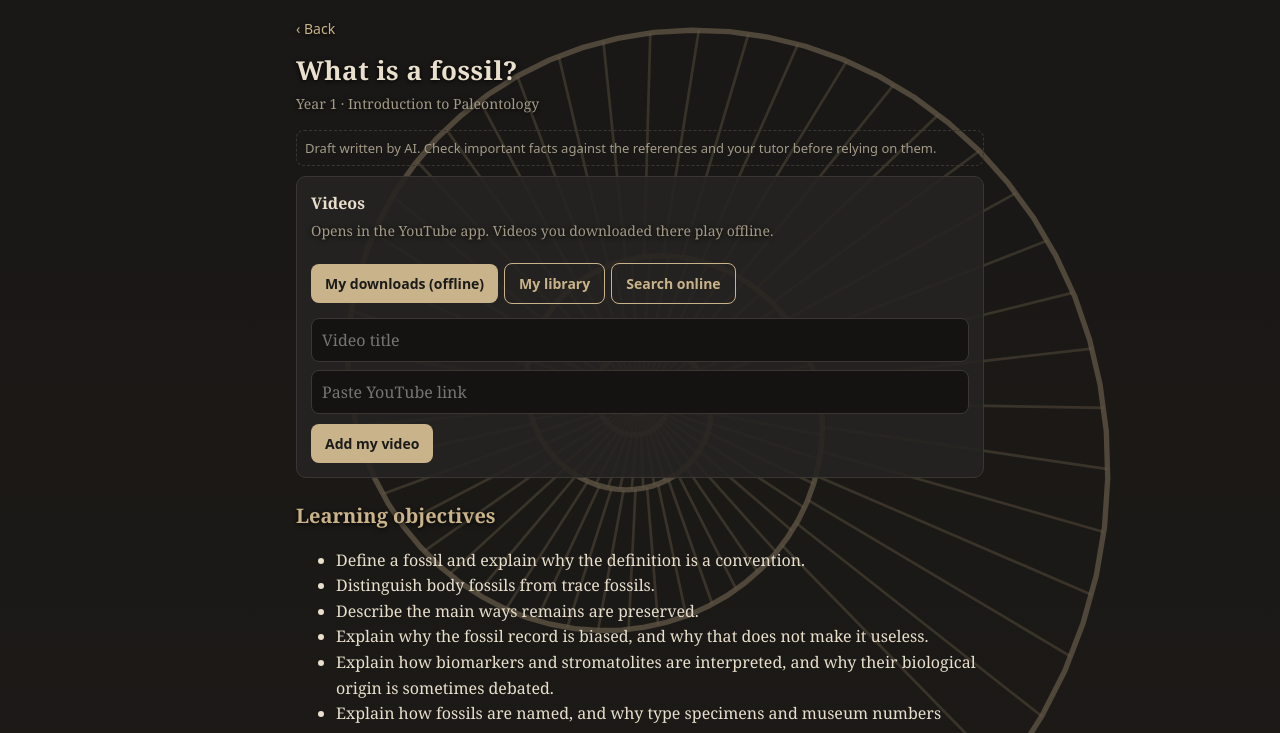
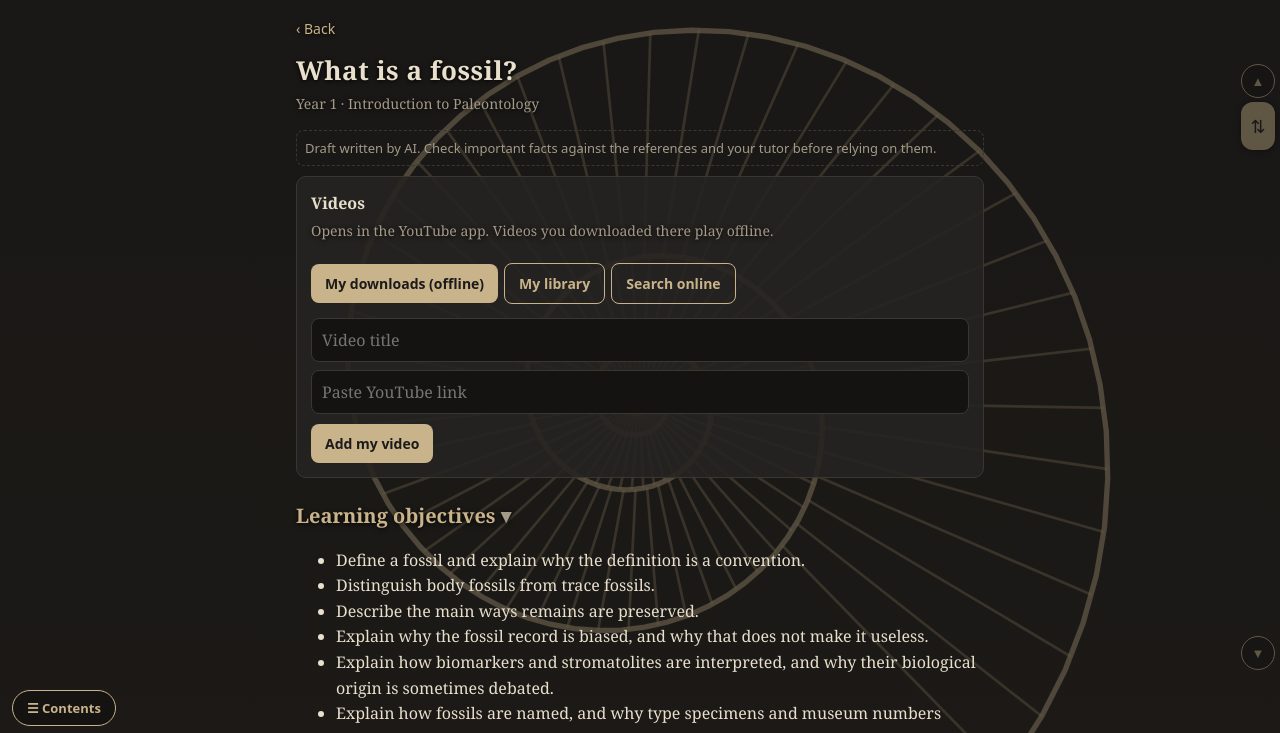
Before and after one commit to lalindajayasena/Deep-Time, a plain HTML site: page index.html in a window 1280 px wide. Both pictures are taken after a click on the element 640 px from the left and 150 px from the top of the page. Shown: the top 733 px of the page. Drawn offline with Linux system fonts and the light colour scheme.

Commit message:
Add files via upload

```diff
--- a/index.html
+++ b/index.html
@@ -58,8 +58,20 @@ h1,h2,.sub,.back{text-shadow:0 1px 5px #000}
 input[type=range]{padding:0;accent-color:var(--ac)}
 table{width:100%;border-collapse:collapse;font:13px/1.4 system-ui,sans-serif;margin:8px 0}td,th{border:1px solid var(--line);padding:6px;text-align:left;vertical-align:top}th{color:var(--ac)}
 details.tn{border:1px solid var(--line);border-radius:8px;padding:8px;margin:8px 0}details.tn summary{color:var(--ac)}.tx{white-space:pre-wrap;font-size:15px;margin:8px 0}
+#sb{position:fixed;right:3px;top:calc(env(safe-area-inset-top,0px) + 64px);bottom:calc(env(safe-area-inset-bottom,0px) + 130px);width:38px;z-index:30;display:none;flex-direction:column;align-items:center;opacity:.4;transition:opacity .3s;pointer-events:none}
+#sb.act{opacity:1}
+#sb .e{flex:none;width:34px;height:34px;border-radius:50%;border:1px solid var(--ac);background:rgba(20,19,18,.9);color:var(--ac);font-size:13px;pointer-events:auto}
+#st{flex:1;position:relative;width:100%;margin:4px 0}
+#sh{position:absolute;left:2px;top:0;width:34px;height:48px;border-radius:12px;background:var(--ac);color:#1c1b1a;display:flex;align-items:center;justify-content:center;font-size:18px;touch-action:none;pointer-events:auto;box-shadow:0 1px 6px #000}
+#sbub{position:fixed;right:50px;max-width:62vw;padding:6px 10px;background:rgba(20,19,18,.96);border:1px solid var(--ac);border-radius:8px;font:13px/1.3 system-ui,sans-serif;color:var(--tx);display:none;z-index:31;pointer-events:none}
+#ctb{position:fixed;left:12px;bottom:calc(env(safe-area-inset-bottom,0px) + 74px);z-index:30;display:none;background:rgba(20,19,18,.92);color:var(--ac);border:1px solid var(--ac);border-radius:20px;padding:8px 14px;font:600 13px system-ui,sans-serif}
+#sheet{display:none;position:fixed;inset:0;z-index:40;background:rgba(0,0,0,.6)}
+.sh-in{position:absolute;left:0;right:0;bottom:0;max-height:75vh;overflow:auto;background:#1c1b1a;border-top:1px solid var(--ac);border-radius:14px 14px 0 0;padding:14px 16px calc(env(safe-area-inset-bottom,0px) + 16px)}
+.ci{padding:12px 4px;border-bottom:1px solid var(--line);font-size:16px}
+h2.cl{cursor:pointer;scroll-margin-top:12px}h2.cl::after{content:" ▾";color:var(--mu)}h2.cl[data-c="1"]::after{content:" ▸"}
 .vx{flex:none;width:40px;background:none;border:1px solid var(--line);border-radius:12px;color:var(--mu);font-size:16px}
 </style></head><body><div id="w1"></div><div id="w2"></div><div id="dim"></div><div id="app"></div>
+<div id="sb"><button class="e" onclick="toTop()" aria-label="Go to top">▲</button><div id="st"><div id="sh" aria-label="Drag to scroll">⇅</div></div><button class="e" onclick="toBottom()" aria-label="Go to bottom">▼</button></div><div id="sbub"></div><button id="ctb" onclick="openContents()">☰ Contents</button><div id="sheet" onclick="if(event.target===this)closeSheet()"></div>
 <nav id="nav"></nav>
 <script>
 const YEARS=[
@@ -444,6 +456,19 @@ return `<button class="back" onclick="go('home')">‹ Home</button><h1>Save my p
 5. Create it, and copy the Client ID. Paste it above and tap Save Client ID.
 6. Tap Save to Google Drive and sign in. Google’s menus change, so tell me where you get stuck.</div></details></div>
 <div class="card"><h3>What is saved</h3><p class="sub">Completed lessons, quiz and short answers, tutor-review marks, Notebook, Tutor notes, your video links, and wallpaper settings. Your own wallpaper pictures are not included.</p></div>`}
+const COL={},SB={drag:false,hide:null};
+function sbUpdate(){try{const sb=document.getElementById("sb"),H=document.documentElement.scrollHeight,W=innerHeight,show=H>W*2.2;sb.style.display=show?"flex":"none";document.getElementById("ctb").style.display=(V.t==="lesson")?"block":"none";if(!show)return;const tr=document.getElementById("st"),th=document.getElementById("sh"),max=Math.max(0,tr.clientHeight-th.offsetHeight),r=H>W?scrollY/(H-W):0;th.style.top=Math.max(0,Math.min(max,r*max))+"px"}catch(e){}}
+function sbWake(){try{const sb=document.getElementById("sb");sb.classList.add("act");clearTimeout(SB.hide);if(!SB.drag)SB.hide=setTimeout(()=>sb.classList.remove("act"),1800)}catch(e){}}
+function secAt(){const hs=[...document.querySelectorAll("#app > h1, #app > h2")];let n="";hs.forEach(h=>{if(h.getBoundingClientRect().top<=innerHeight*.35)n=h.textContent});return n}
+function sbDrag(e){const tr=document.getElementById("st"),th=document.getElementById("sh"),b=tr.getBoundingClientRect(),max=Math.max(1,b.height-th.offsetHeight),H=document.documentElement.scrollHeight,W=innerHeight;let y=e.clientY-b.top-th.offsetHeight/2;y=Math.max(0,Math.min(max,y));th.style.top=y+"px";scrollTo(0,(y/max)*(H-W));const bu=document.getElementById("sbub");bu.textContent=secAt()||"…";bu.style.top=Math.max(8,e.clientY-20)+"px";bu.style.display="block"}
+(function(){try{const th=document.getElementById("sh");th.addEventListener("pointerdown",e=>{SB.drag=true;try{th.setPointerCapture(e.pointerId)}catch(x){}document.getElementById("sb").classList.add("act");sbDrag(e);e.preventDefault()});th.addEventListener("pointermove",e=>{if(SB.drag)sbDrag(e)});const end=()=>{if(!SB.drag)return;SB.drag=false;document.getElementById("sbub").style.display="none";sbWake()};th.addEventListener("pointerup",end);th.addEventListener("pointercancel",end);addEventListener("scroll",()=>{if(!SB.drag)sbUpdate();sbWake()},{passive:true});addEventListener("resize",sbUpdate)}catch(e){}})();
+function toTop(){scrollTo({top:0,behavior:"smooth"})}
+function toBottom(){scrollTo({top:document.documentElement.scrollHeight,behavior:"smooth"})}
+function enhance(){try{const app=document.getElementById("app");if(V.t==="lesson"){const key=V.id;COL[key]=COL[key]||{};[...app.querySelectorAll(":scope > h2")].forEach((h,i)=>{h.id="h"+i;h.classList.add("cl");const nodes=[];let n=h.nextElementSibling;while(n&&n.tagName!=="H2"&&n.tagName!=="BUTTON"){nodes.push(n);n=n.nextElementSibling}const t=h.textContent,ap=()=>{const c=COL[key][t];nodes.forEach(x=>{x.style.display=c?"none":""});h.dataset.c=c?"1":""};ap();h.onclick=()=>{COL[key][t]=!COL[key][t];ap();sbUpdate()}})}}catch(e){}setTimeout(sbUpdate,0)}
+function openContents(){const hs=[...document.querySelectorAll("#app > h2")],sh=document.getElementById("sheet");sh.innerHTML='<div class="sh-in"><div class="row"><b>Contents</b><button class="back" onclick="closeSheet()">Close</button></div><div><button class="btn g" onclick="colAll(1)">Collapse all</button><button class="btn g" onclick="colAll(0)">Expand all</button></div>'+hs.map((h,i)=>'<div class="ci" onclick="goSec('+i+')">'+esc(h.textContent)+"</div>").join("")+"</div>";sh.style.display="block"}
+function closeSheet(){document.getElementById("sheet").style.display="none"}
+function goSec(i){const h=document.getElementById("h"+i);closeSheet();if(!h)return;if(h.dataset.c)h.click();h.scrollIntoView({behavior:"smooth",block:"start"})}
+function colAll(v){closeSheet();const key=V.id;COL[key]=COL[key]||{};document.querySelectorAll("#app > h2").forEach(h=>{COL[key][h.textContent]=!!v});enhance();scrollTo(0,0)}
 function view(){
 const t=V.t;
 if(t==="wp")return wpHTML();if(t==="sl")return slHTML();if(t==="bk")return bkHTML();if(t==="plan")return planHTML();
@@ -473,7 +498,7 @@ if(t==="prog"){const sc=Object.keys(LESSONS).map(i=>[i,score(i)]),weak=sc.filter
 <div class="card"><h3>Revision needed</h3><div>${weak.length?weak.map(x=>LESSONS[x[0]].title+" — below 75%, review the lesson.").join("<br>"):"Nothing flagged."}</div></div>
 ${mistakesHTML()}<div class="card"><h3>Curriculum</h3><div class="tag">4 years · 38 modules planned</div></div>`}
 }
-function render(){document.getElementById("app").innerHTML=view();if(V.t==="wp")fillThumbs();if(V.t==="bk")gsiLoad().catch(()=>{});
+function render(){document.getElementById("app").innerHTML=view();if(V.t==="wp")fillThumbs();if(V.t==="bk")gsiLoad().catch(()=>{});enhance();
 const m={home:"home",uni:"uni",mod:"uni",lesson:"uni",notes:"notes",prog:"prog",wp:"wp",sl:"home",bk:"home",plan:"uni"}[V.t];
 document.getElementById("nav").innerHTML=[["home","🏛️","Home"],["uni","🎓","University"],["notes","📓","Notebook"],["prog","📊","Progress"],["wp","🎨","Style"]].map(b=>`<button class="${m===b[0]?"on":""}" onclick="go('${b[0]}')"><span>${b[1]}</span>${b[2]}</button>`).join("")}
 render();
```
